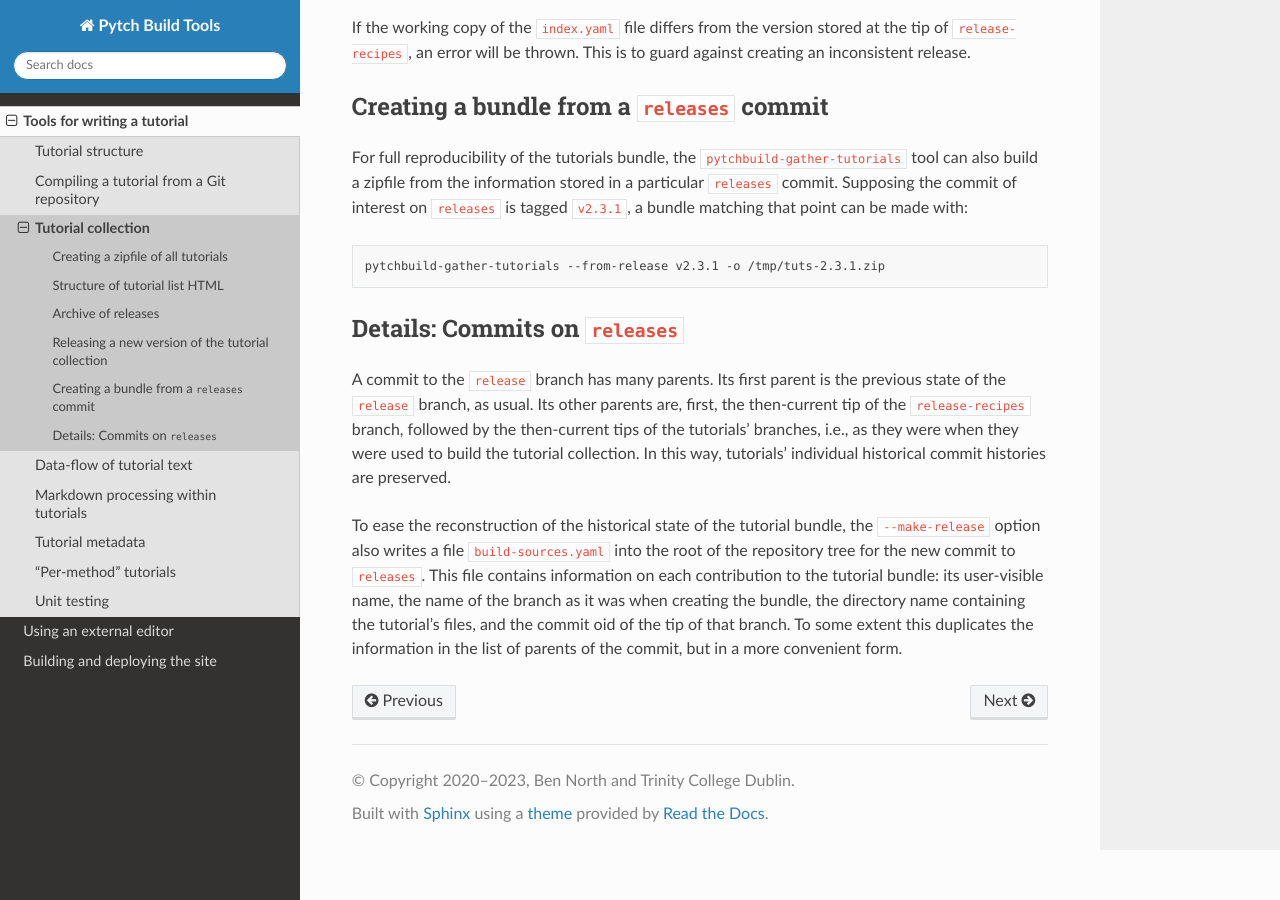
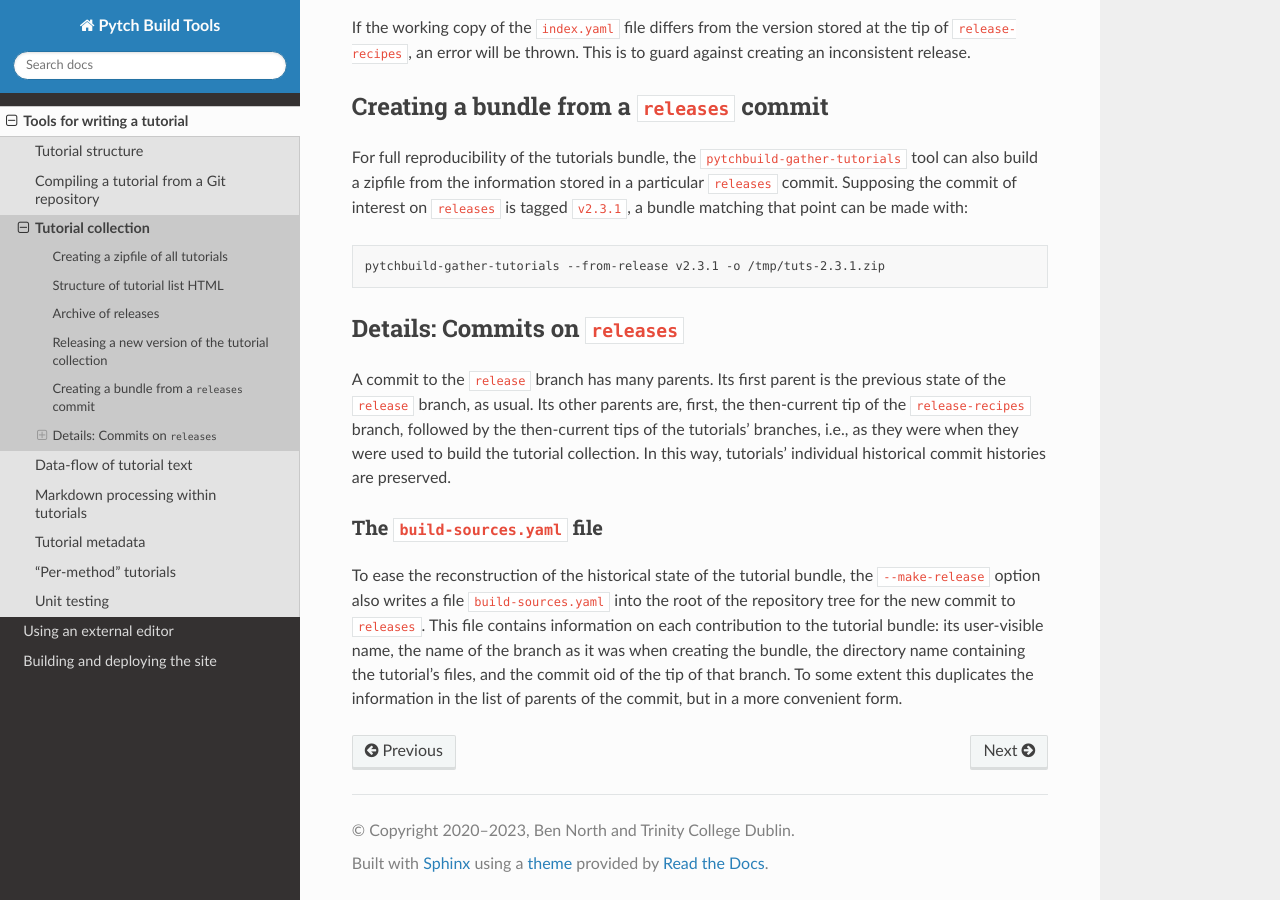
Before and after one commit to pytchlang/pytch-build, a Sphinx documentation site: the page built from doc/source/tutorialcompiler/tutorial-collection.rst, in a window 1280 px wide and 900 px high, scrolled down 2087 px. Built offline with Sphinx 7.4.7 and the Read the Docs theme 3.1.0, drawn with Linux system fonts in a browser that asks for light colours.

Commit message:
Docs: Make build-sources info its own section

```diff
--- a/doc/source/tutorialcompiler/tutorial-collection.rst
+++ b/doc/source/tutorialcompiler/tutorial-collection.rst
@@ -139,6 +139,11 @@
 collection.  In this way, tutorials' individual historical commit
 histories are preserved.
 
+.. _build-sources-yaml:
+
+The ``build-sources.yaml`` file
+~~~~~~~~~~~~~~~~~~~~~~~~~~~~~~~
+
 To ease the reconstruction of the historical state of the tutorial
 bundle, the ``--make-release`` option also writes a file
 ``build-sources.yaml`` into the root of the repository tree for the
```
